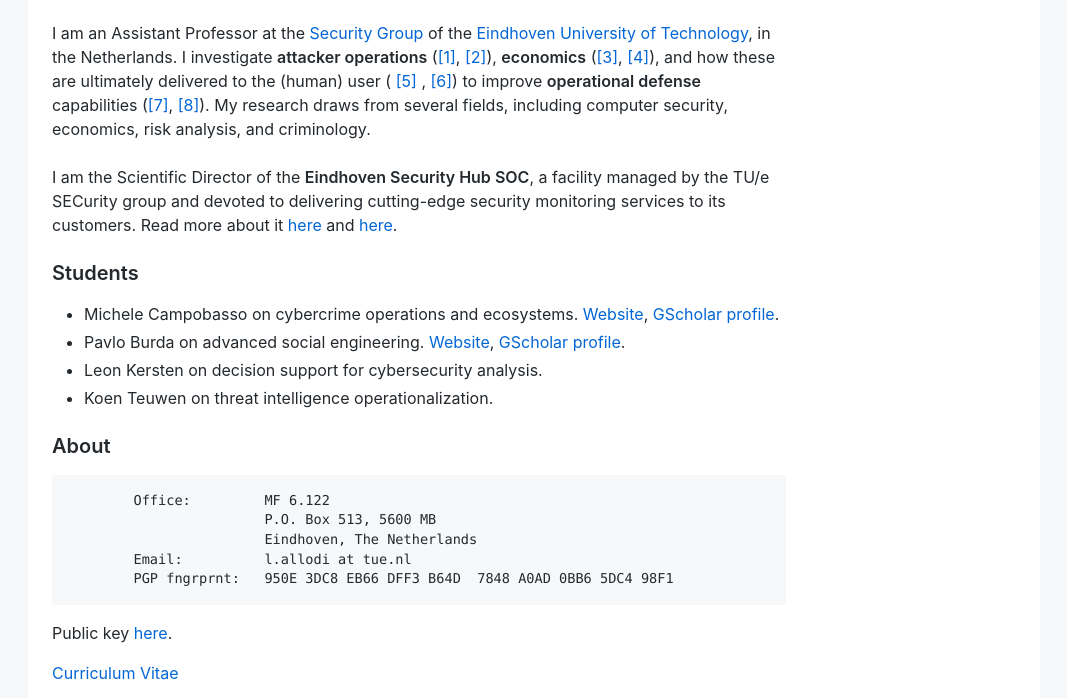
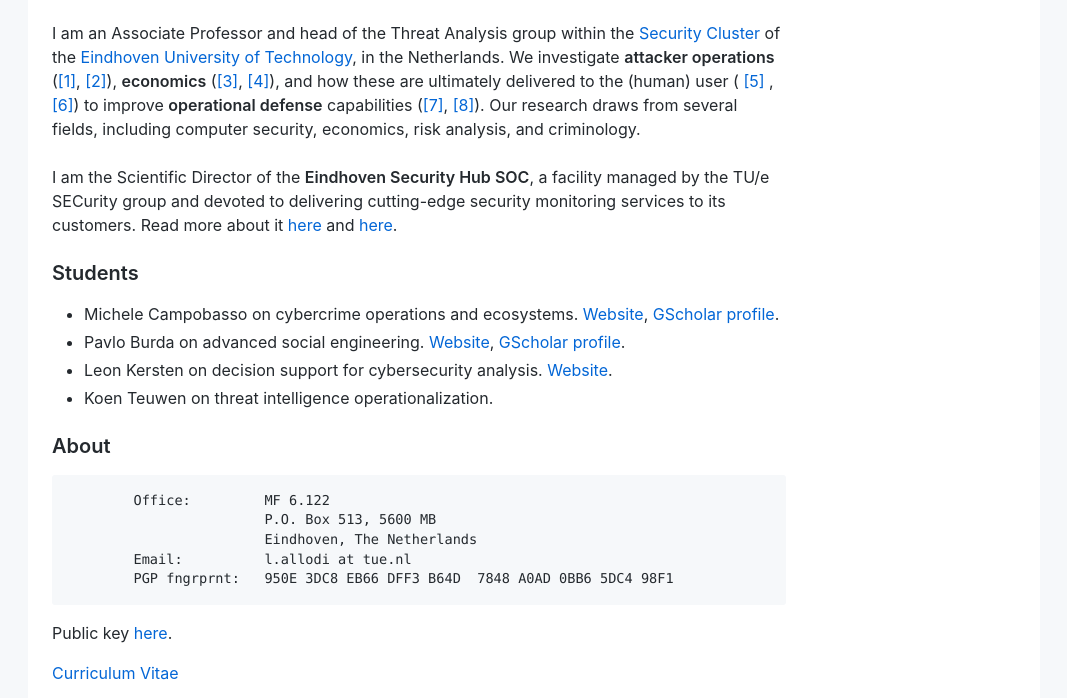
Before and after one commit to lallodi/lallodi.github.io, a plain HTML site: page index.html in a window 1280 px wide. Shown: the part 78-776 px from the top of the page, without its empty margins (106-1173 px from the left). Drawn offline with nearby package versions, Linux system fonts and the light colour scheme; some packages are replaced by stand-ins of ours.

Commit message:
Update index.html

```diff
--- a/index.html
+++ b/index.html
@@ -96,11 +96,11 @@ cvss, attacker economics, security operation center, malware analysis">
 
 <br/>
 
-I am an Assistant Professor at the <a href="https://security1.win.tue.nl">Security Group</a> of the <a href="https://www.tue.nl">Eindhoven University of Technology</a>, in the Netherlands. I investigate <b>attacker operations</b> (<a href="https://www.usenix.org/system/files/conference/cset13/cset13-allodi.pdf">[1]</a>, <a href="http://link.springer.com/chapter/10.1007/978-3-319-15618-7_11">[2]</a>), <b> economics</b> (<a href="https://dl.acm.org/citation.cfm?id=3133960">[3]</a>,<a href="http://ssrn.com/abstract=2862299"> [4]</a>), and how these are ultimately delivered to the (human) user (<a href="https://ieeexplore.ieee.org/abstract/document/9583678/">
+I am an Associate Professor and head of the Threat Analysis group within the <a href="https://security1.win.tue.nl">Security Cluster</a> of the <a href="https://www.tue.nl">Eindhoven University of Technology</a>, in the Netherlands. We investigate <b>attacker operations</b> (<a href="https://www.usenix.org/system/files/conference/cset13/cset13-allodi.pdf">[1]</a>, <a href="http://link.springer.com/chapter/10.1007/978-3-319-15618-7_11">[2]</a>), <b> economics</b> (<a href="https://dl.acm.org/citation.cfm?id=3133960">[3]</a>,<a href="http://ssrn.com/abstract=2862299"> [4]</a>), and how these are ultimately delivered to the (human) user (<a href="https://ieeexplore.ieee.org/abstract/document/9583678/">
   [5]
 </a>, <a href="https://www.usenix.org/conference/usenixsecurity19/presentation/van-der-heijden">[6]</a>) to improve <b>operational defense</b> capabilities (<a href="http://onlinelibrary.wiley.com/resolve/doi?DOI=10.1111/risa.12864">[7]</a>, <a href="https://dl.acm.org/citation.cfm?id=2630069&picked=formats">[8]</a>).
 
-My research draws from several fields, including computer security, economics, risk analysis, and criminology.
+Our research draws from several fields, including computer security, economics, risk analysis, and criminology.
 
 <br/><br/>
 I am the Scientific Director of the <b>Eindhoven Security Hub SOC</b>, a facility managed by the TU/e SECurity group and devoted to delivering cutting-edge security monitoring services to its customers. Read more about it <a href="http://security1.win.tue.nl/doku.php?id=esh-soc"> here</a> and <a href="https://www.eindhovensecurityhub.nl">here</a>.
@@ -110,7 +110,7 @@ I am the Scientific Director of the <b>Eindhoven Security Hub SOC</b>, a facilit
 <ul>
 	<li>Michele Campobasso on cybercrime operations and ecosystems. <a href="https://michelecampobasso.github.io">Website</a>, <a href="https://scholar.google.com/citations?user=vDHUDEAAAAAJ&hl=en&oi=sra"> GScholar profile</a>.</li>
 	<li>Pavlo Burda on advanced social engineering. <a href="https://www.pavlo.it">Website</a>, <a href="https://scholar.google.com/citations?user=X6xku1Im18sC&hl=en&oi=ao"> GScholar profile</a>.</li>
-  <li>Leon Kersten on decision support for cybersecurity analysis.</li>
+  <li>Leon Kersten on decision support for cybersecurity analysis. <a href="https://leonkersten.github.io">Website</a>.</li>
   <li>Koen Teuwen on threat intelligence operationalization.</li>
 </ul>
 
```
